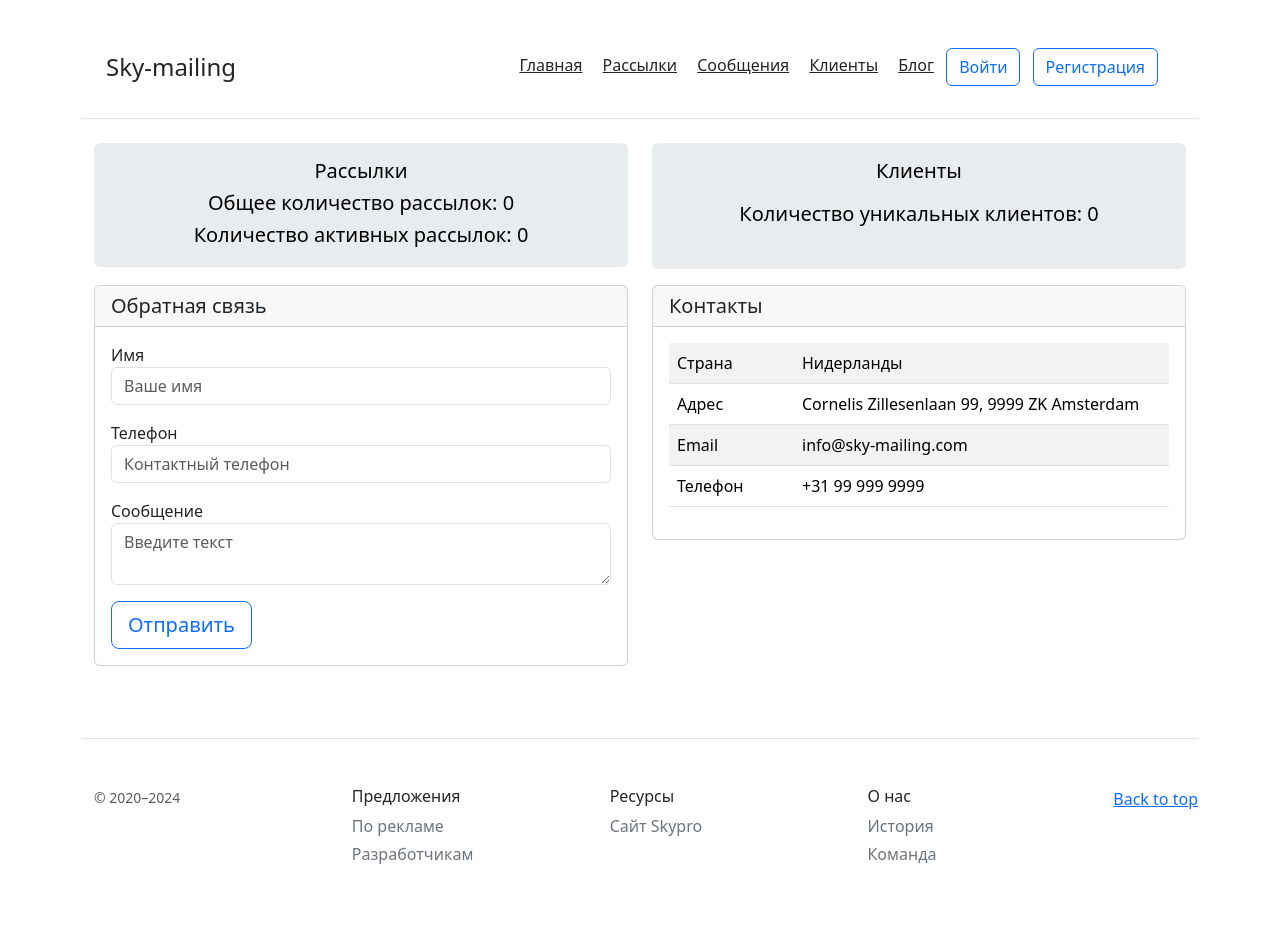
After one commit to ialar/course_work_6, a Django app: template main/templates/main/index.html in a window 1280 px wide. The commit adds this page. Run offline with Django 4.2, Linux system fonts and the light colour scheme; the template is opened without the code that fills it, so the values that code supplies are empty; some libraries are stand-ins or nearby versions.

Commit message:
add main page with app statistics

```diff
--- a/main/forms.py
+++ b/main/forms.py
@@ -42,10 +42,10 @@ class MailingModerForm(StyleFormMixin, forms.ModelForm):
 class MessageForm(StyleFormMixin, forms.ModelForm):
     class Meta:
         model = Message
-        exclude = ('user',)
+        exclude = ('owner',)
 
 
 class ClientForm(StyleFormMixin, forms.ModelForm):
     class Meta:
         model = Client
-        exclude = ('user',)
+        exclude = ('owner',)
--- a/main/templates/main/includes/inc_main_menu.html
+++ b/main/templates/main/includes/inc_main_menu.html
@@ -2,6 +2,7 @@
     <h4 class="my-0 mr-md-auto font-weight-normal">Sky-mailing</h4>
     <nav class="col">
         <div class="float-end m-3">
+            <a class="p-2 text-dark" href="{% url 'main:index' %}">Главная</a>
             <a class="p-2 text-dark" href="{% url 'main:mailing_list' %}">Рассылки</a>
             <a class="p-2 text-dark" href="{% url 'main:message_list' %}">Сообщения</a>
             <a class="p-2 text-dark" href="{% url 'main:client_list' %}">Клиенты</a>
--- /dev/null
+++ b/main/templates/main/index.html
@@ -0,0 +1,81 @@
+{% extends 'main/base.html' %}
+
+{% block content %}
+<div class="container">
+    <div class="row text-start">
+        <div class="col-6">
+            <div class="p-3 p-md-3 mb-3 rounded text-body-emphasis bg-body-secondary">
+                <h5 class="text-center">Рассылки</h5>
+                <p class="h6 text-center lead my-2">Общее количество рассылок: <b>{{ mailings_count|default:0 }}</b></p>
+                <p class="h6 text-center lead my-1">Количество активных рассылок: <b>{{ active_mailings_count|default:0 }}</b></p>
+            </div>
+        </div>
+        <div class="col-6">
+            <div class="p-3 p-md-3 mb-3 rounded text-body-emphasis bg-body-secondary">
+                <h5 class="text-center">Клиенты</h5>
+                <p class="text-center lead my-3 mb-4">Количество уникальных клиентов: <b>{{ clients_count|default:0 }}</b></p>
+            </div>
+        </div>
+    </div>
+</div>
+
+<div class="container">
+    <div class="row text-start">
+        <div class="col-6">
+            <div class="card mb-4 box-shadow">
+                <div class="card-header">
+                    <h5 class="my-0 font-weight-normal">Обратная связь</h5>
+                </div>
+                <div class="card-body">
+                    <form method="post" action="" class="form-floating">
+                        {% csrf_token %}
+                        <div class="mb-3">
+                            <label for="name">Имя</label>
+                            <input type="text" name="name" class="form-control" id="name" placeholder="Ваше имя"
+                                   required>
+                        </div>
+                        <div class="mb-3">
+                            <label for="phone">Телефон</label>
+                            <input type="text" name="phone" class="form-control" id="phone"
+                                   placeholder="Контактный телефон" required>
+                        </div>
+                        <div class="mb-3">
+                            <label for="message">Сообщение</label>
+                            <textarea name="message" class="form-control" id="message" placeholder="Введите текст"
+                                      required></textarea>
+                        </div>
+                        <button type="submit" class="btn btn-lg btn-block btn-outline-primary">Отправить</button>
+                    </form>
+                </div>
+            </div>
+        </div>
+        <div class="col-6">
+            <div class="card mb-4 box-shadow">
+                <div class="card-header">
+                    <h5 class="my-0 font-weight-normal">Контакты</h5>
+                </div>
+                <div class="card-body">
+                    <table class="table table-striped">
+                        <tr>
+                            <td class="w-25">Страна</td>
+                            <td>Нидерланды</td>
+                        </tr>
+                        <tr>
+                            <td class="w-25">Адрес</td>
+                            <td>Cornelis Zillesenlaan 99, 9999 ZK Amsterdam</td>
+                        </tr>
+                        <tr>
+                            <td class="w-25">Email</td>
+                            <td>info@sky-mailing.com</td>
+                        </tr>
+                        <tr>
+                            <td class="w-25">Телефон</td>
+                            <td>+31 99 999 9999</td>
+                        </tr>
+                    </table>
+                </div>
+            </div>
+        </div>
+    </div>
+</div>
+{% endblock %}
--- a/main/urls.py
+++ b/main/urls.py
@@ -3,12 +3,13 @@ from django.urls import path
 from main.apps import MainConfig
 from main.views import MailingListView, MailingCreateView, MailingUpdateView, MailingDetailView, MailingDeleteView, \
     MessageListView, MessageCreateView, MessageUpdateView, MessageDetailView, MessageDeleteView, ClientListView, \
-    ClientCreateView, ClientUpdateView, ClientDeleteView
+    ClientCreateView, ClientUpdateView, ClientDeleteView, Index
 
 app_name = MainConfig.name
 
 urlpatterns = [
-    path('', MailingListView.as_view(), name='mailing_list'),
+    path("", Index.as_view(), name='index'),
+    path('mailings/', MailingListView.as_view(), name='mailing_list'),
     path('mailing/create/', MailingCreateView.as_view(), name='mailing_create'),
     path('mailing/update/<int:pk>/', MailingUpdateView.as_view(), name='mailing_update'),
     path('mailing/detail/<int:pk>/', MailingDetailView.as_view(), name='mailing_detail'),
```
Also changed, not shown: main/views.py (+52 -15 lines).
